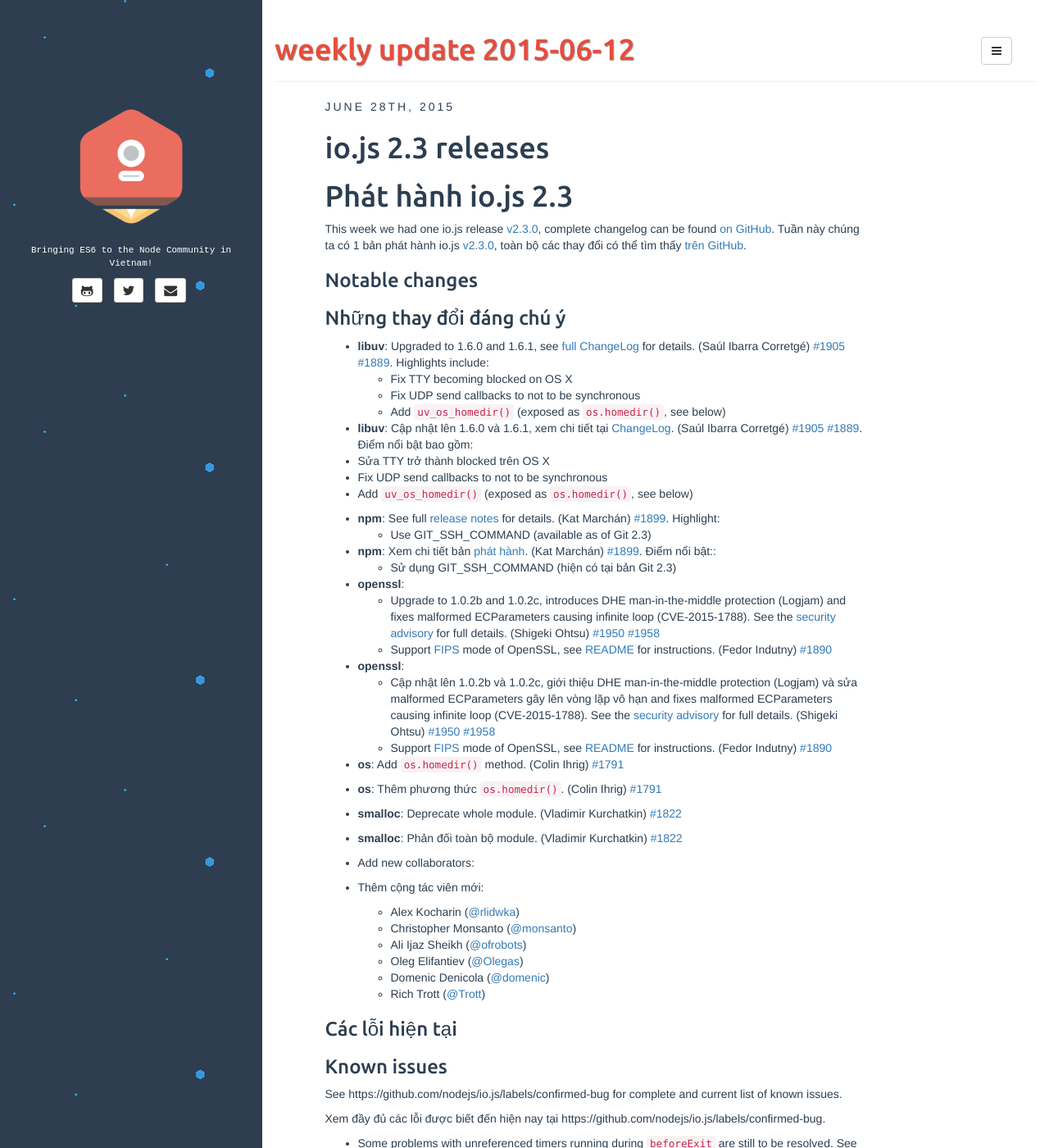
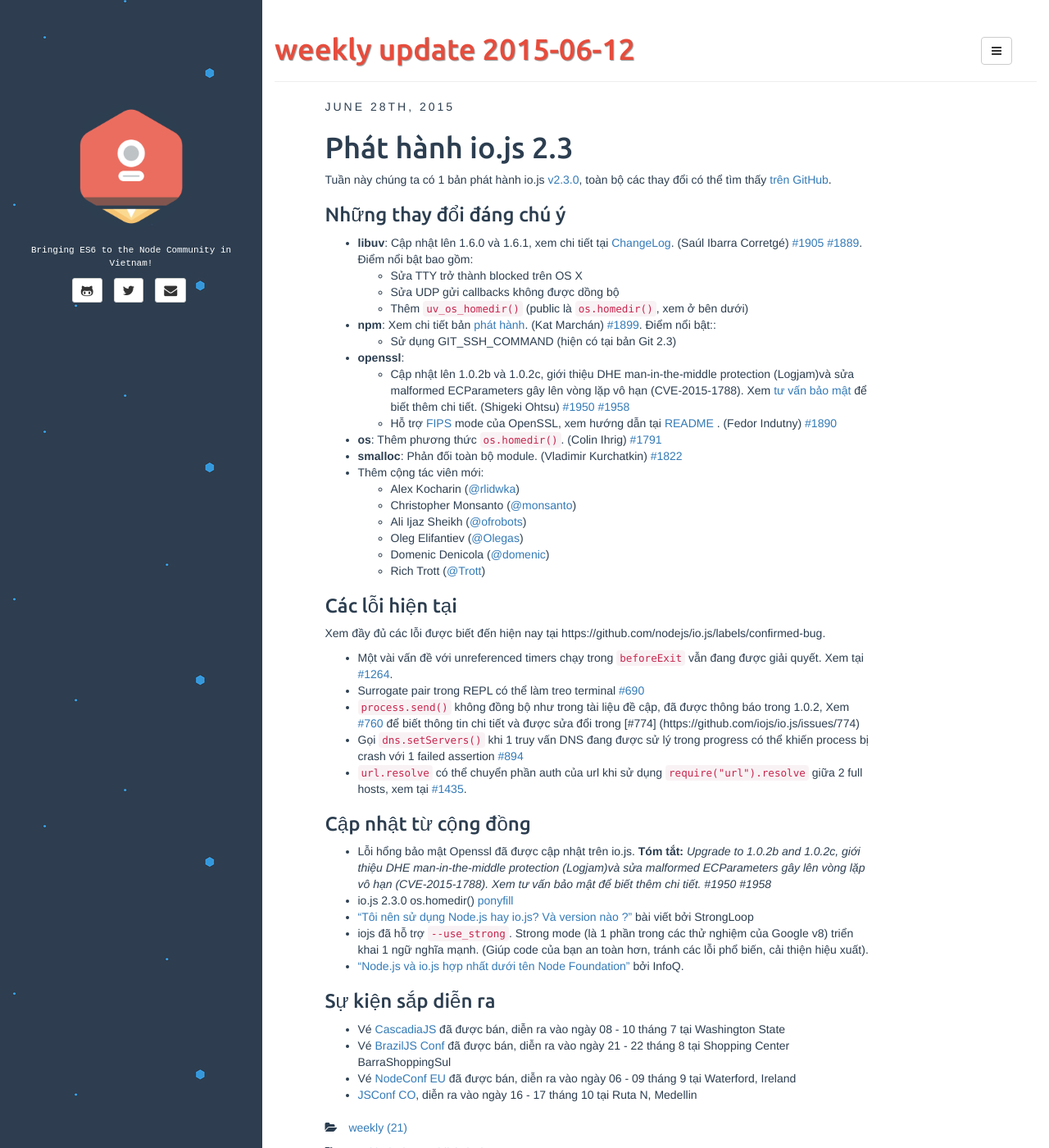
Before and after one commit to nodejs/nodejs-vi, a Jekyll site: the page built from _posts/2015-06-28-weekly-update-7.md, in a window 1280 px wide and 1400 px high. Shown: the whole window at 82% size. Built offline with Jekyll 4.4.1, drawn with Linux system fonts in a browser that asks for light colours; nearby versions of some CDN libraries; comment, search, counter and statistics services are not loaded; some of the changed text lies outside the part shown.

Commit message:
cap nhat weekly update 29-05 va 12-06

```diff
--- a/_posts/2015-06-28-weekly-update-7.md
+++ b/_posts/2015-06-28-weekly-update-7.md
@@ -2,72 +2,32 @@
 layout: post
 title: weekly update 2015-06-12
 categories: [weekly]
-tags: [weekly, draft]
+tags: [weekly, publish]
 description: weekly update 2015-06-12
 ---
 
-# io.js 2.3 releases
 # Phát hành io.js 2.3
 
-
-This week we had one io.js release [v2.3.0](https://iojs.org/dist/v2.3.0/), complete changelog can be found [on GitHub](https://github.com/nodejs/io.js/blob/master/CHANGELOG.md).
 Tuần này chúng ta có 1 bản phát hành io.js [v2.3.0](https://iojs.org/dist/v2.3.0/),
 toàn bộ các thay đổi có thể tìm thấy [trên GitHub](https://github.com/nodejs/io.js/blob/master/CHANGELOG.md).
 
-
-### Notable changes
 ### Những thay đổi đáng chú ý
-
-* **libuv**: Upgraded to 1.6.0 and 1.6.1, see [full ChangeLog](https://github.com/libuv/libuv/blob/60e515d9e6f3d86c0eedad583805201f32ea3aed/ChangeLog#L1-L36) for details. (Saúl Ibarra Corretgé) [#1905](https://github.com/nodejs/io.js/pull/1905) [#1889](https://github.com/nodejs/io.js/pull/1889). Highlights include:
-  - Fix TTY becoming blocked on OS X
-  - Fix UDP send callbacks to not to be synchronous
-  - Add `uv_os_homedir()` (exposed as `os.homedir()`, see below)
 
 * **libuv**: Cập nhật lên 1.6.0 và 1.6.1, xem chi tiết tại [ ChangeLog](https://github.com/libuv/libuv/blob/60e515d9e6f3d86c0eedad583805201f32ea3aed/ChangeLog#L1-L36). (Saúl Ibarra Corretgé) [#1905](https://github.com/nodejs/io.js/pull/1905) [#1889](https://github.com/nodejs/io.js/pull/1889).
 Điểm nổi bật bao gồm:
-- Sửa TTY trở thành blocked trên OS X
-- Fix UDP send callbacks to not to be synchronous
-- Add `uv_os_homedir()` (exposed as `os.homedir()`, see below)
-
-
-* **npm**: See full [release notes](https://github.com/npm/npm/releases/tag/v2.11.1) for details. (Kat Marchán) [#1899](https://github.com/nodejs/io.js/pull/1899). Highlight:
-  - Use GIT_SSH_COMMAND (available as of Git 2.3)
-
+    - Sửa TTY trở thành blocked trên OS X
+    - Sửa UDP gửi callbacks không được dồng bộ
+    - Thêm `uv_os_homedir()` (public là `os.homedir()`, xem ở bên dưới)
 
 * **npm**: Xem chi tiết bản [phát hành](https://github.com/npm/npm/releases/tag/v2.11.1). (Kat Marchán) [#1899](https://github.com/nodejs/io.js/pull/1899). Điểm nổi bật::
     - Sử dụng GIT_SSH_COMMAND (hiện có tại bản Git 2.3)
 
-
 * **openssl**:
-  - Upgrade to 1.0.2b and 1.0.2c, introduces DHE man-in-the-middle protection (Logjam) and fixes malformed ECParameters causing infinite loop (CVE-2015-1788). See the [security advisory](https://www.openssl.org/news/secadv_20150611.txt) for full details. (Shigeki Ohtsu) [#1950](https://github.com/nodejs/io.js/pull/1950) [#1958](https://github.com/nodejs/io.js/pull/1958)
-  - Support [FIPS](https://en.wikipedia.org/wiki/Federal_Information_Processing_Standards) mode of OpenSSL, see [README](https://github.com/nodejs/io.js#building-iojs-with-fips-compliant-openssl) for instructions. (Fedor Indutny) [#1890](https://github.com/nodejs/io.js/pull/1890)
-
-* **openssl**:
-    - Cập nhật lên 1.0.2b và 1.0.2c, giới thiệu DHE man-in-the-middle protection (Logjam)
-    và sửa malformed ECParameters gây lên vòng lặp vô hạn
-    and fixes malformed ECParameters causing infinite loop (CVE-2015-1788). See the [security advisory](https://www.openssl.org/news/secadv_20150611.txt) for full details. (Shigeki Ohtsu) [#1950](https://github.com/nodejs/io.js/pull/1950) [#1958](https://github.com/nodejs/io.js/pull/1958)
-    - Support [FIPS](https://en.wikipedia.org/wiki/Federal_Information_Processing_Standards) mode of OpenSSL, see [README](https://github.com/nodejs/io.js#building-iojs-with-fips-compliant-openssl) for instructions. (Fedor Indutny) [#1890](https://github.com/nodejs/io.js/pull/1890)
-
-
-
-* **os**: Add `os.homedir()` method. (Colin Ihrig) [#1791](https://github.com/nodejs/io.js/pull/1791)
-
-
+    - Cập nhật lên 1.0.2b và 1.0.2c, giới thiệu DHE man-in-the-middle protection (Logjam)và sửa malformed ECParameters gây lên vòng lặp vô hạn (CVE-2015-1788). Xem [tư vấn bảo mật](https://www.openssl.org/news/secadv_20150611.txt) để biết thêm chi tiết. (Shigeki Ohtsu) [#1950](https://github.com/nodejs/io.js/pull/1950) [#1958](https://github.com/nodejs/io.js/pull/1958)
+    - Hỗ trợ [FIPS](https://en.wikipedia.org/wiki/Federal_Information_Processing_Standards) mode của OpenSSL, xem hướng dẫn tại [README](https://github.com/nodejs/io.js#building-iojs-with-fips-compliant-openssl) . (Fedor Indutny) [#1890](https://github.com/nodejs/io.js/pull/1890)
 * **os**: Thêm phương thức `os.homedir()`. (Colin Ihrig) [#1791](https://github.com/nodejs/io.js/pull/1791)
-
-
-
-* **smalloc**: Deprecate whole module. (Vladimir Kurchatkin) [#1822](https://github.com/nodejs/io.js/pull/1822)
-
 * **smalloc**: Phản đối toàn bộ module. (Vladimir Kurchatkin) [#1822](https://github.com/nodejs/io.js/pull/1822)
-
-
-
-* Add new collaborators:
-
 * Thêm cộng tác viên mới:
-
-
   - Alex Kocharin ([@rlidwka](https://github.com/rlidwka))
   - Christopher Monsanto ([@monsanto](https://github.com/monsanto))
   - Ali Ijaz Sheikh ([@ofrobots](https://github.com/ofrobots))
@@ -76,62 +36,27 @@
   - Rich Trott ([@Trott](https://github.com/Trott))
 
 ### Các lỗi hiện tại
-### Known issues
-
-See https://github.com/nodejs/io.js/labels/confirmed-bug for complete and current list of known issues.
 
 Xem đầy đủ các lỗi được biết đến hiện nay tại https://github.com/nodejs/io.js/labels/confirmed-bug.
 
-* Some problems with unreferenced timers running during `beforeExit` are still to be resolved. See [#1264](https://github.com/nodejs/io.js/issues/1264).
 * Một vài vấn đề với unreferenced timers chạy trong  `beforeExit` vẫn đang được giải quyết. Xem tại [#1264](https://github.com/nodejs/io.js/issues/1264).
-
-* Surrogate pair in REPL can freeze terminal [#690](https://github.com/nodejs/io.js/issues/690)
 * Surrogate pair trong REPL có thể làm treo terminal [#690](https://github.com/iojs/io.js/issues/690)
-
-* `process.send()` is not synchronous as the docs suggest, a regression introduced in 1.0.2, see [#760](https://github.com/nodejs/io.js/issues/760) and fix in [#774](https://github.com/nodejs/io.js/issues/774)
 * `process.send()` không đồng bộ như trong tài liệu đề cập, đã được thông báo trong 1.0.2, Xem [#760](https://github.com/iojs/io.js/issues/760) để biết thông tin chi tiết và được sửa đổi trong [#774]
 (https://github.com/iojs/io.js/issues/774)
-
-* Calling `dns.setServers()` while a DNS query is in progress can cause the process to crash on a failed assertion [#894](https://github.com/nodejs/io.js/issues/894)
 * Gọi `dns.setServers()`  khi 1 truy vấn DNS đang được sử lý trong progress có thể khiến process bị crash với 1 failed assertion [#894](https://github.com/iojs/io.js/issues/894)
-
-* `url.resolve` may transfer the auth portion of the url when resolving between two full hosts, see [#1435](https://github.com/nodejs/io.js/issues/1435).
 * `url.resolve` có thể chuyển phần auth của url khi sử dụng `require("url").resolve` giữa 2 full hosts, xem tại [#1435](https://github.com/iojs/io.js/issues/1435).
 
 ### Cập nhật từ cộng đồng
-### Community Updates
 
-* Openssl vulnerabilities are updated on io.js. **Resume:** *Upgrade to 1.0.2b and 1.0.2c, introduces DHE man-in-the-middle protection (Logjam) and fixes malformed ECParameters causing infinite loop (CVE-2015-1788). See the security advisory for full details. (Shigeki Ohtsu) #1950 #1958*
-
-* Lỗi hổng bảo mật Openssl đã được cập nhật trên io.js. **Tóm tắt:** *Upgrade to 1.0.2b and 1.0.2c, introduces DHE man-in-the-middle protection (Logjam) and fixes malformed ECParameters causing infinite loop (CVE-2015-1788). See the security advisory for full details. (Shigeki Ohtsu) #1950 #1958*
-
-
+* Lỗi hổng bảo mật Openssl đã được cập nhật trên io.js. **Tóm tắt:** *Upgrade to 1.0.2b and 1.0.2c, giới thiệu DHE man-in-the-middle protection (Logjam)và sửa malformed ECParameters gây lên vòng lặp vô hạn (CVE-2015-1788). Xem tư vấn bảo mật để biết thêm chi tiết. #1950 #1958*
 * io.js 2.3.0 os.homedir() [ponyfill](http://t.co/2XQV5XQblu)
-
-
-* ["Should I use Node.js or io.js? And which version?"](https://strongloop.com/strongblog/should-i-use-node-js-or-io-js-and-which-version/) article by StrongLoop
-
 * ["Tôi nên sử dụng Node.js hay io.js? Và version nào ?"](https://strongloop.com/strongblog/should-i-use-node-js-or-io-js-and-which-version/) bài viết bởi StrongLoop
-
-
-* iojs now supports [`--use_strong`](https://t.co/4t1EaiiK27). Strong mode (part of Google v8 experiments) implements a stronger semantics.
 * iojs đã hỗ trợ [`--use_strong`](https://t.co/4t1EaiiK27). Strong mode (là 1 phần trong các thử nghiệm của Google v8) triển khai 1 ngữ nghĩa mạnh. (Giúp code của bạn an toàn hơn, tránh các lỗi phổ biến, cải thiện hiệu xuất).
-
-
-* ["Node.js and io.js Merge Under the Node Foundation"](http://www.infoq.com/news/2015/05/nodejs-iojs#.VX41fCR99Kc.twitter) by InfoQ.
 * ["Node.js và io.js hợp nhất dưới tên Node Foundation"](http://www.infoq.com/news/2015/05/nodejs-iojs#.VX41fCR99Kc.twitter) bởi InfoQ.
 
 ### Sự kiện sắp diễn ra
-### Upcoming Events
 
-* [CascadiaJS](http://2015.cascadiajs.com/) tickets are on sale, July 8th - 10th at Washington State
 * Vé [CascadiaJS](http://2015.cascadiajs.com/) đã được bán, diễn ra vào ngày 08 - 10 tháng 7 tại Washington State
-
-* [BrazilJS Conf](http://braziljs.com.br/) tickets are on sale, August 21st - 22nd at Shopping Center BarraShoppingSul
 * Vé [BrazilJS Conf](http://braziljs.com.br/)  đã được bán, diễn ra vào ngày 21 - 22 tháng 8 tại Shopping Center BarraShoppingSul
-
-* [NodeConf EU](http://nodeconf.eu/) tickets are on sale, September 6th - 9th at Waterford, Ireland
 * Vé [NodeConf EU](http://nodeconf.eu/) đã được bán, diễn ra vào ngày 06 - 09 tháng 9 tại Waterford, Ireland
-
-* [JSConf CO](http://www.jsconf.co/), October 16th - 17th at Ruta N, Medellin
 * [JSConf CO](http://www.jsconf.co/), diễn ra vào ngày 16 - 17 tháng 10 tại Ruta N, Medellin
```
Also changed, not shown: _posts/2015-06-28-weekly-update-5.md (+12 -34 lines), _posts/2015-06-28-weekly-update-6.md (+1 -7 lines), _posts/2015-06-28-weekly-update-8.md (+1 -26 lines), _posts/2015-06-29-iojs-vi-roadmap-9.md (+1 -1 lines).
